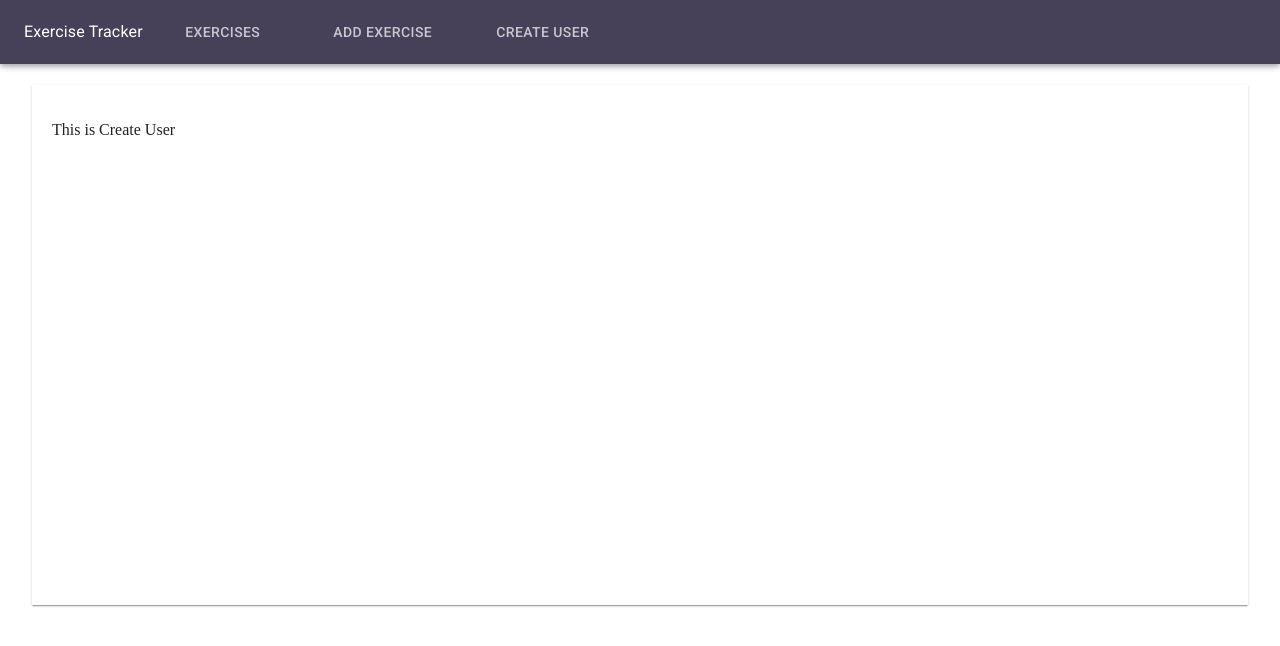
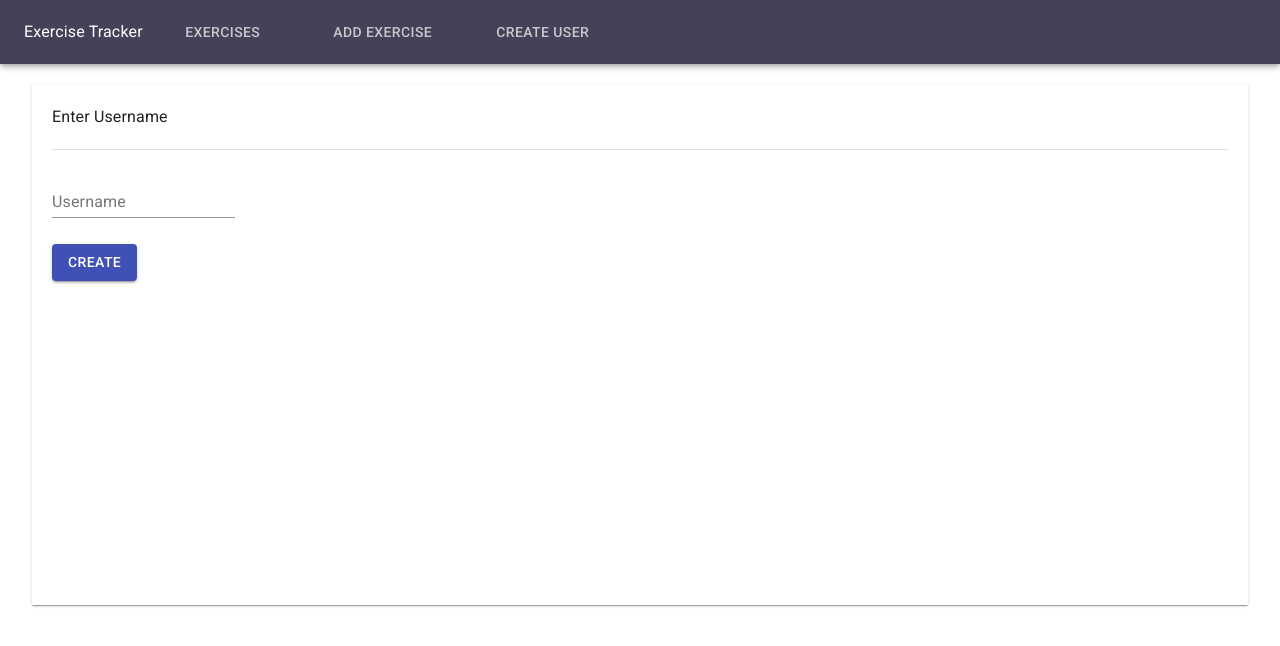
Before and after one commit to amogh-w/Exercise-Tracker, a React (Create React App) app: page /user in a window 1280 px wide. Shown: the top 646 px of the page. Built offline with nearby package versions, Linux system fonts and the light colour scheme.

Commit message:
Frontend: Finished Create Exercise and User

```diff
--- a/src/components/CreateExercise.js
+++ b/src/components/CreateExercise.js
@@ -9,6 +9,7 @@ import {
   MenuItem,
   Button
 } from "@material-ui/core";
+import axios from "axios";
 
 export default class CreateExercise extends Component {
   constructor(props) {
@@ -23,9 +24,13 @@ export default class CreateExercise extends Component {
   }
 
   componentDidMount() {
-    this.setState({
-      users: ["test user"],
-      username: "test user"
+    axios.get("http://localhost:5000/users").then(res => {
+      if (res.data.length > 0) {
+        this.setState({
+          users: res.data.map(user => user.username),
+          username: res.data[0].username
+        });
+      }
     });
   }
 
@@ -43,9 +48,12 @@ export default class CreateExercise extends Component {
       duration: this.state.duration,
       date: this.state.date
     };
-    console.log(exercise);
 
-    //window.location = "/";
+    axios
+      .post("http://localhost:5000/exercises/add", exercise)
+      .then(res => console.log(res.data));
+
+    window.location = "/";
   };
 
   render() {
@@ -90,7 +98,12 @@ export default class CreateExercise extends Component {
           margin="normal"
         />
         <br />
-        <Button variant="contained" color="primary" onClick={this.onSubmit}>
+        <Button
+          variant="contained"
+          color="primary"
+          style={{ margin: "20px 0px" }}
+          onClick={this.onSubmit}
+        >
           Create
         </Button>
       </React.Fragment>
--- a/src/components/CreateUser.js
+++ b/src/components/CreateUser.js
@@ -1,9 +1,56 @@
-import React, { Component } from 'react'
+import React, { Component } from "react";
+import { Typography, Divider, TextField, Button } from "@material-ui/core";
+import axios from "axios";
 
 export default class CreateUser extends Component {
-    render() {
-        return (
-            <p>This is Create User</p>
-        )
-    }
+  constructor(props) {
+    super(props);
+
+    this.state = {
+      username: ""
+    };
+  }
+
+  onChange = e => {
+    this.setState({
+      [e.target.name]: e.target.value
+    });
+  };
+
+  onSubmit = e => {
+    e.preventDefault();
+    const user = {
+      username: this.state.username
+    };
+    axios
+      .post("http://localhost:5000/users/add", user)
+      .then(res => console.log(res.data));
+    this.setState({
+      username: ""
+    });
+  };
+
+  render() {
+    return (
+      <React.Fragment>
+        <Typography>Enter Username</Typography>
+        <Divider style={{ margin: "20px 0px" }} />
+        <TextField
+          name="username"
+          value={this.state.username}
+          onChange={this.onChange}
+          label="Username"
+        />
+        <br />
+        <Button
+          variant="contained"
+          color="primary"
+          style={{ margin: "26px 0px" }}
+          onClick={this.onSubmit}
+        >
+          Create
+        </Button>
+      </React.Fragment>
+    );
+  }
 }
```
